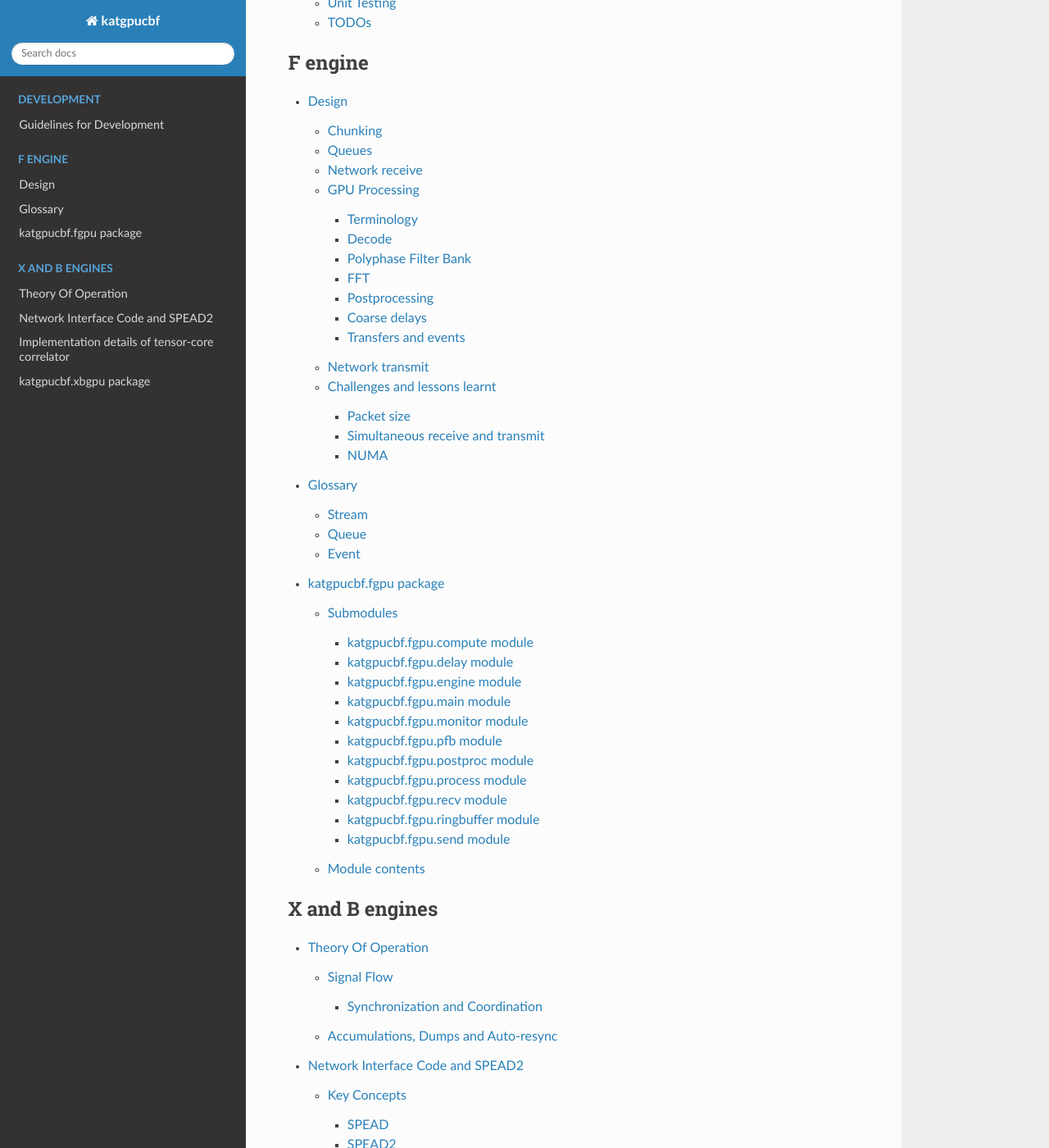
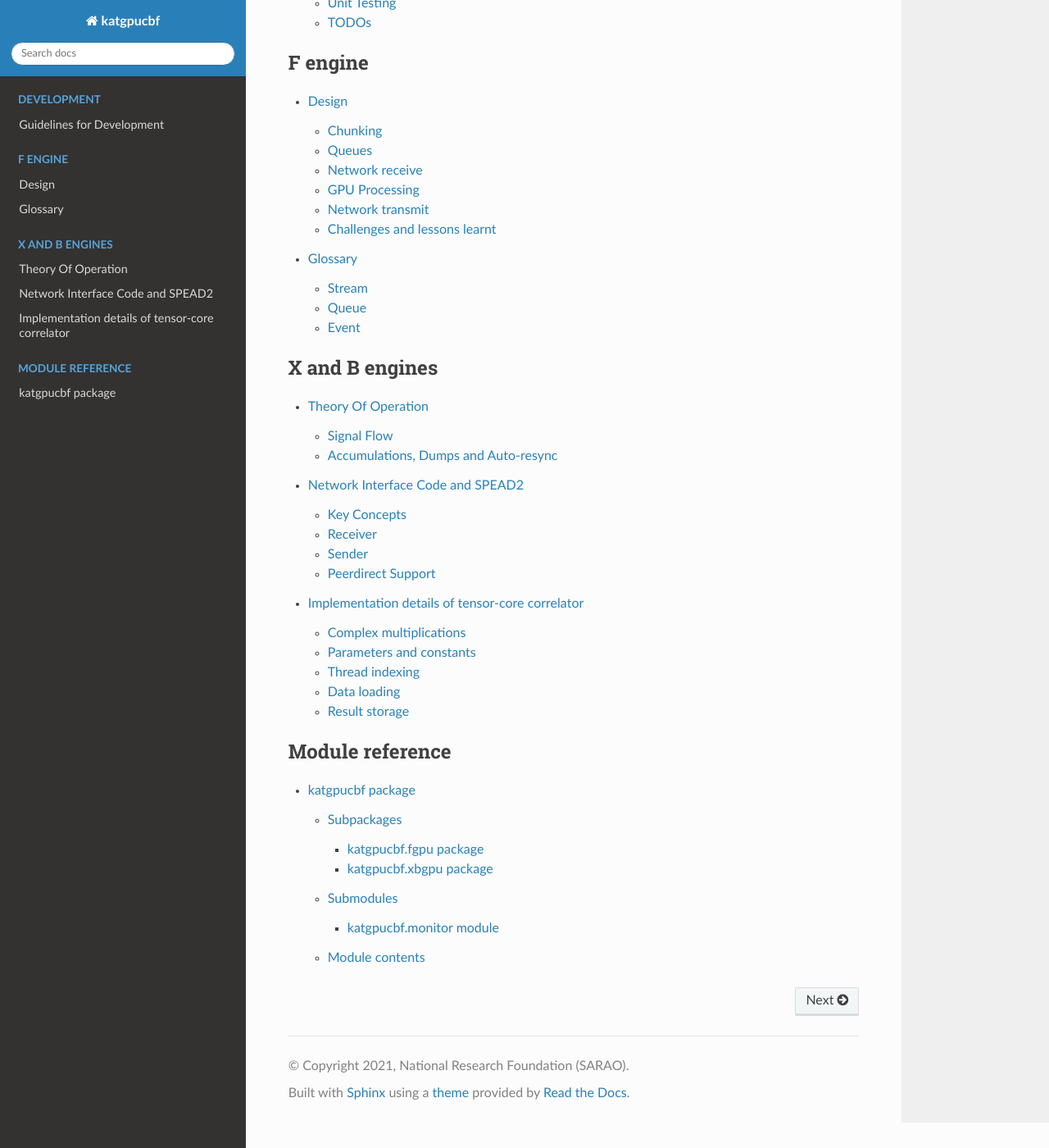
Before and after one commit to ska-sa/katgpucbf, a Sphinx documentation site: the page built from doc/index.rst, in a window 1280 px wide and 1400 px high, scrolled down 300 px. Shown: the whole window at 82% size. Built offline with Sphinx 7.4.7 and the Read the Docs theme 2.0.0, drawn with Linux system fonts in a browser that asks for light colours; formulas are drawn with MathJax 3; the version number could not be read and is left out; some of the changed text lies outside the part shown.

Commit message:
Fix up/restructure documentation
- the fgpu.monitor, xbgpu.monitor and fgpu.ringbuffer modules are gone
- the top-level monitor module is added
- moved the module reference out of the individual sections so that we
  can get a link to the katgpucbf.monitor module too.

```diff
--- a/doc/index.rst
+++ b/doc/index.rst
@@ -14,19 +14,22 @@ Welcome to katgpucbf's documentation!
    dev-guide
 
 .. toctree::
-   :maxdepth: 3
+   :maxdepth: 2
    :caption: F engine
 
    fgpu.design
    fgpu.glossary
-   katgpucbf.fgpu
 
 .. toctree::
-   :maxdepth: 3
+   :maxdepth: 2
    :caption: X and B engines
 
    xbgpu.theory
    xbgpu.networking
    xbgpu.tcc
 
-   katgpucbf.xbgpu
+.. toctree::
+   :maxdepth: 3
+   :caption: Module reference
+
+   katgpucbf
--- a/doc/katgpucbf.fgpu.monitor.rst
+++ /dev/null
@@ -1,7 +0,0 @@
-katgpucbf.fgpu.monitor module
-=============================
-
-.. automodule:: katgpucbf.fgpu.monitor
-   :members:
-   :undoc-members:
-   :show-inheritance:
--- a/doc/katgpucbf.fgpu.ringbuffer.rst
+++ /dev/null
@@ -1,7 +0,0 @@
-katgpucbf.fgpu.ringbuffer module
-================================
-
-.. automodule:: katgpucbf.fgpu.ringbuffer
-   :members:
-   :undoc-members:
-   :show-inheritance:
--- a/doc/katgpucbf.fgpu.rst
+++ b/doc/katgpucbf.fgpu.rst
@@ -11,12 +11,10 @@ Submodules
    katgpucbf.fgpu.delay
    katgpucbf.fgpu.engine
    katgpucbf.fgpu.main
-   katgpucbf.fgpu.monitor
    katgpucbf.fgpu.pfb
    katgpucbf.fgpu.postproc
    katgpucbf.fgpu.process
    katgpucbf.fgpu.recv
-   katgpucbf.fgpu.ringbuffer
    katgpucbf.fgpu.send
 
 Module contents
--- a/doc/katgpucbf.xbgpu.rst
+++ b/doc/katgpucbf.xbgpu.rst
@@ -8,7 +8,6 @@ Submodules
    :maxdepth: 4
 
    katgpucbf.xbgpu.main
-   katgpucbf.xbgpu.monitor
    katgpucbf.xbgpu.precorrelation_reorder
    katgpucbf.xbgpu.recv
    katgpucbf.xbgpu.tensorcore_xengine_core
```
Also changed, not shown: doc/katgpucbf.monitor.rst (added, +7 -0 lines), doc/katgpucbf.rst (+8 -0 lines), doc/katgpucbf.xbgpu.monitor.rst (deleted, +0 -7 lines).
